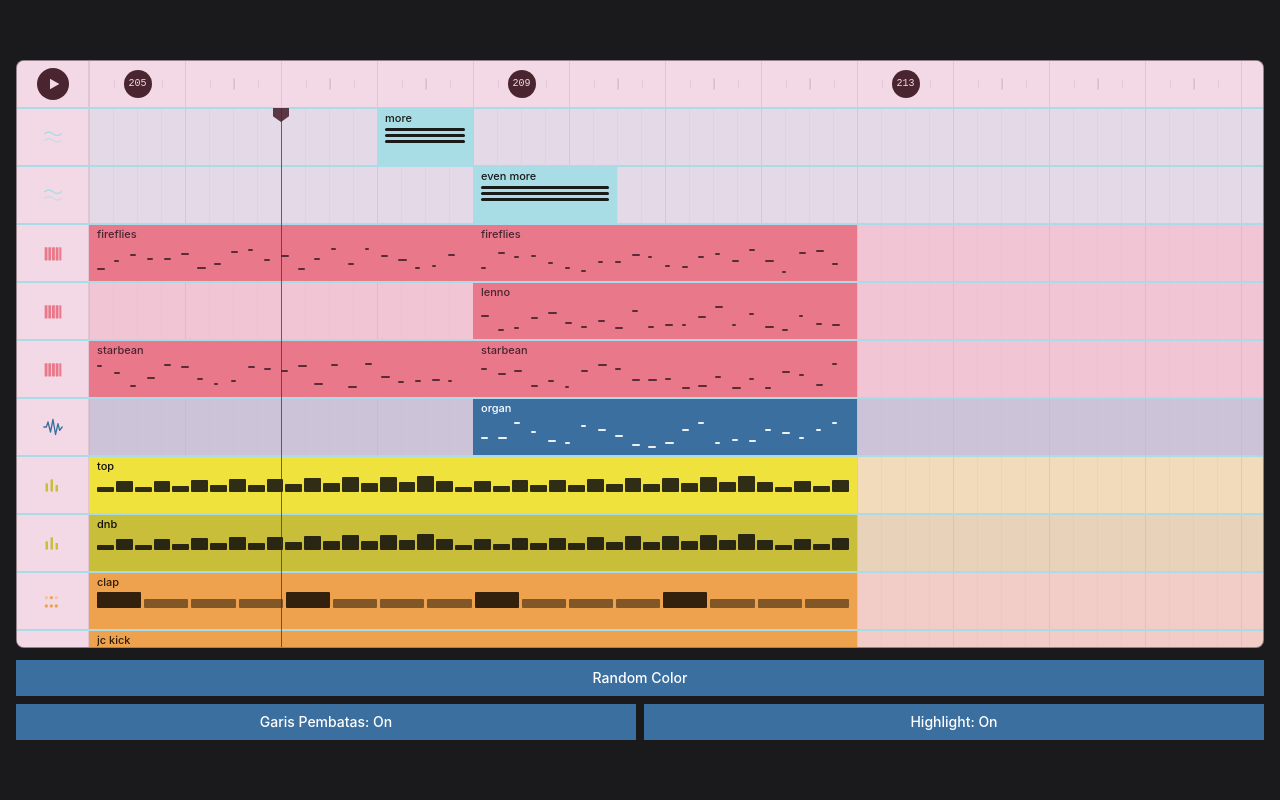
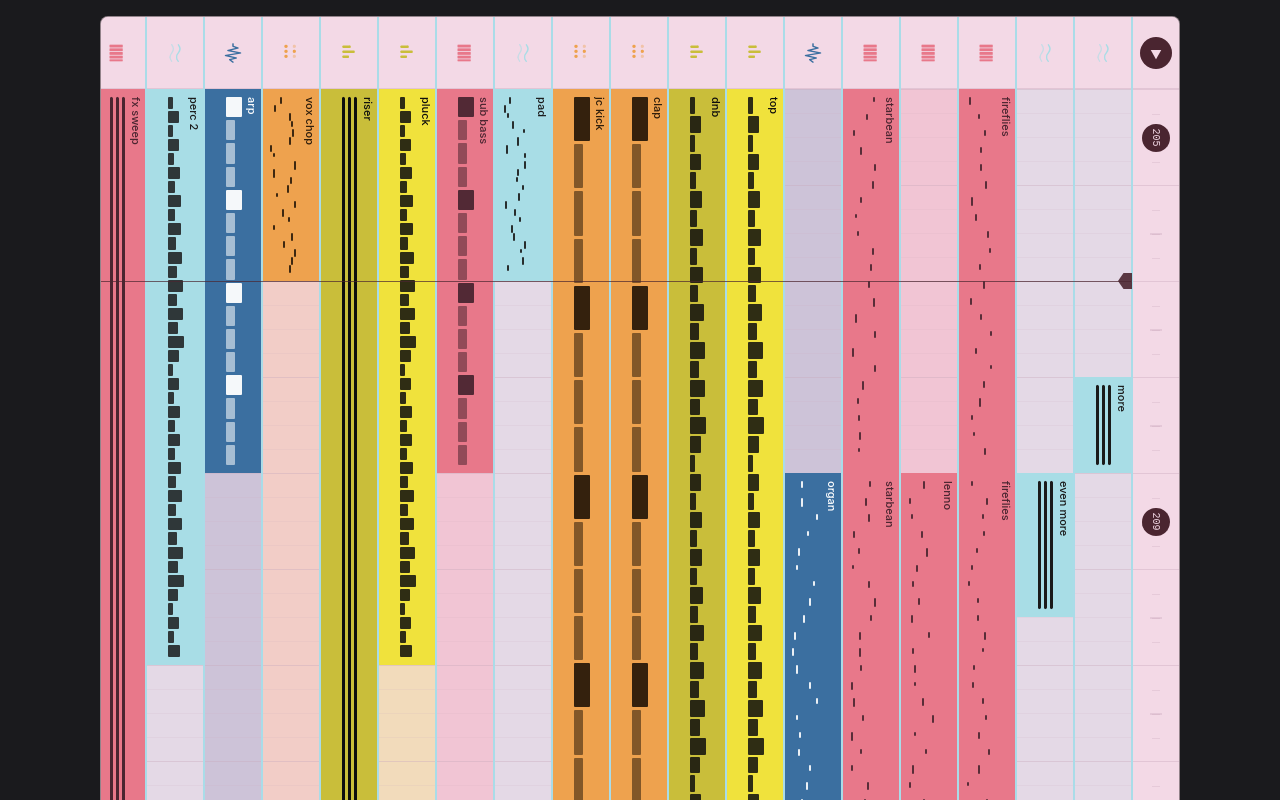
Before and after one commit to xe986232-ai/flatdaw, a React (Vite) app: page / in a window 1280 px wide. Shown: the top 800 px of the page. Built offline with nearby package versions, Linux system fonts and the light colour scheme.

Commit message:
Canvas portrait 1080x2292 dengan playlist di-rotate 90deg (tetap terasa landscape)

```diff
--- a/src/App.tsx
+++ b/src/App.tsx
@@ -136,10 +136,16 @@ export default function App() {
 
   return (
     <div className="force-landscape flex min-h-dvh flex-col items-center justify-center gap-3 bg-[#1a1a1d] p-4">
-      {/* Landscape canvas — fixed 2292x1080, holds the whole playlist/arrangement view */}
-      <div className="flex aspect-[2292/1080] w-full max-w-[2292px] flex-col overflow-hidden rounded-lg border border-black/40 bg-surface-base text-track-melodic-ink">
-        <div ref={scrollRef} className="relative min-h-0 flex-1 overflow-auto">
-          <RulerBar startBar={TIMELINE_START} endBar={TIMELINE_END} barWidth={BAR_WIDTH} labelWidth={LABEL_WIDTH} />
+      {/* Portrait canvas — fixed 1080x2292 frame, but the playlist inside is rotated 90deg
+          so it still plays like a wide landscape view, just wrapped into a tall canvas. */}
+      <div className="flex aspect-[1080/2292] w-full max-w-[1080px] flex-col overflow-hidden rounded-lg border border-black/40 bg-surface-base text-track-melodic-ink">
+        <div className="relative h-full w-full" style={{ containerType: 'size' }}>
+          <div
+            className="absolute left-1/2 top-1/2 origin-center -translate-x-1/2 -translate-y-1/2 rotate-90"
+            style={{ width: '100cqh', height: '100cqw' }}
+          >
+            <div ref={scrollRef} className="relative h-full w-full overflow-auto">
+              <RulerBar startBar={TIMELINE_START} endBar={TIMELINE_END} barWidth={BAR_WIDTH} labelWidth={LABEL_WIDTH} />
 
           <div className="relative">
             {trackList.map((track, index) => (
@@ -174,14 +180,16 @@ export default function App() {
               teeth={70}
             />
 
-            <div className="pointer-events-none absolute inset-0" style={{ left: LABEL_WIDTH }}>
-              <Playhead x={playheadX} onDrag={handleDrag} />
+              <div className="pointer-events-none absolute inset-0" style={{ left: LABEL_WIDTH }}>
+                <Playhead x={playheadX} onDrag={handleDrag} />
+              </div>
             </div>
           </div>
         </div>
+        </div>
       </div>
 
-      <div className="flex w-full max-w-[1280px] shrink-0 flex-col gap-2">
+      <div className="flex w-full max-w-[1080px] shrink-0 flex-col gap-2">
         <button
           type="button"
           onClick={handleRandomColors}
```
